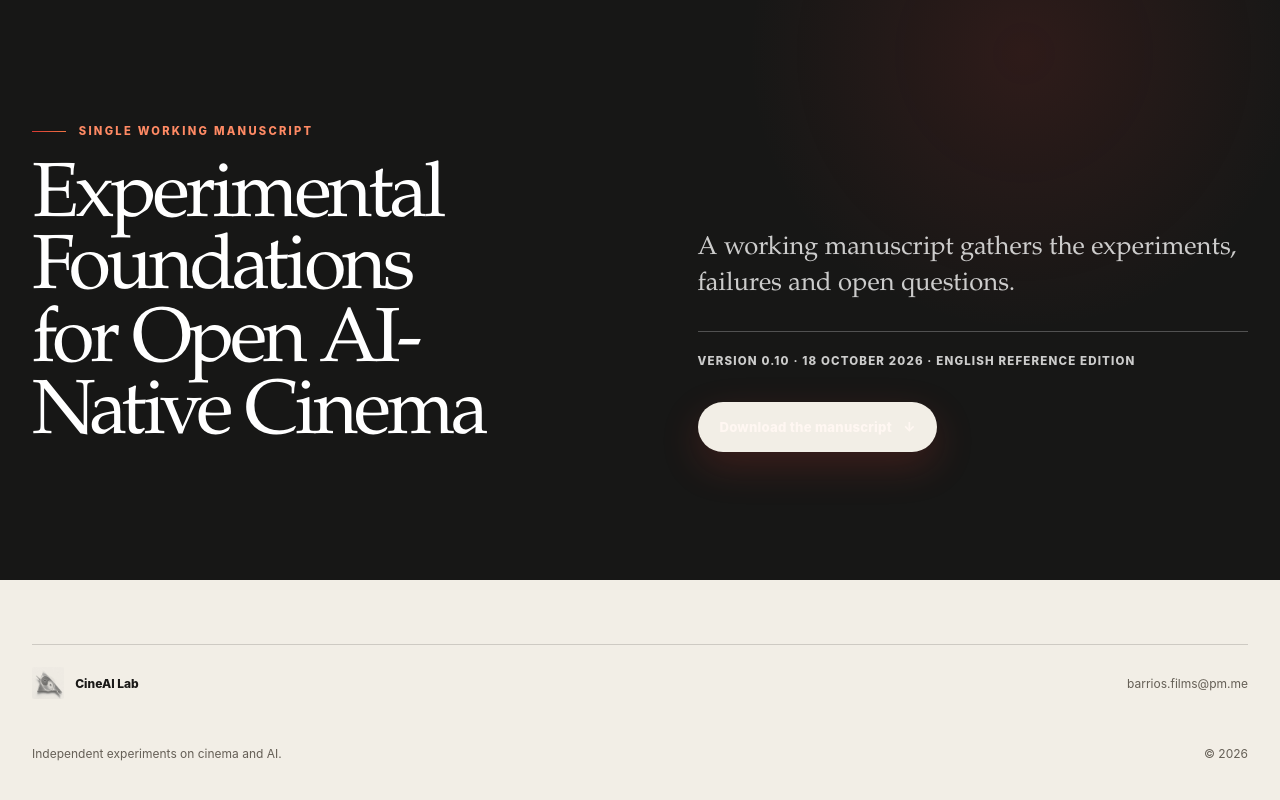
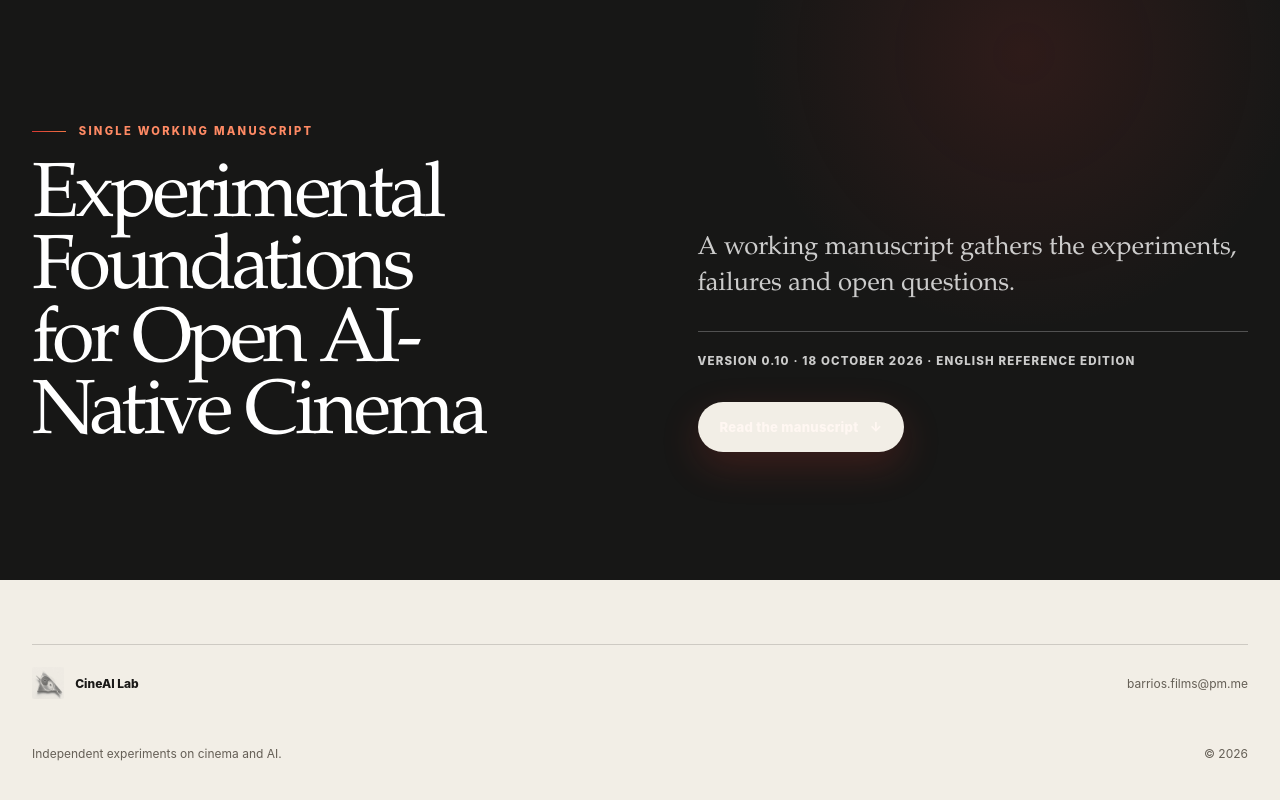
Before and after one commit to ReneBoroughs/cineai-lab, a React (Vite) app: page / in a window 1280 px wide. Shown: the part 1299-2099 px from the top of the page. Built offline with nearby package versions, Linux system fonts and the light colour scheme.

Commit message:
Link site to manuscript v0.10 viewer

```diff
--- a/src/content.js
+++ b/src/content.js
@@ -251,10 +251,11 @@ const content = {
       "heading": "One document, one stable reference.",
       "status": "Version 0.10 · 18 October 2026 · English reference edition",
       "title": "Experimental Foundations for Open AI-Native Cinema",
-      "description": "The single English reference manuscript consolidates the experimental record, the sustained working collaboration with ChatGPT, the open-film argument, historical and European perspectives, a global technology watch and verified clickable official-source links.",
+      "description": "Version 0.10 reframes CineAI Lab around image-directed filmmaking, DIRECTOR, CineLingo, persistent film memory, selective motion and replaceable AI engines.",
       "languageNote": "This website and the reference manuscript are published in English only, used here as the international working language of AI research, open-source software and audiovisual technology.",
-      "button": "Download the manuscript",
-      "file": "CineAI_Lab_Experimental_Foundations_Open_AI_Native_Cinema.pdf"
+      "button": "Read the manuscript",
+      "file": "CineAI_Lab_Experimental_Foundations_Open_AI_Native_Cinema.pdf",
+      "viewer": "/documents/manuscript.html"
     }
   },
   "director": {
```
